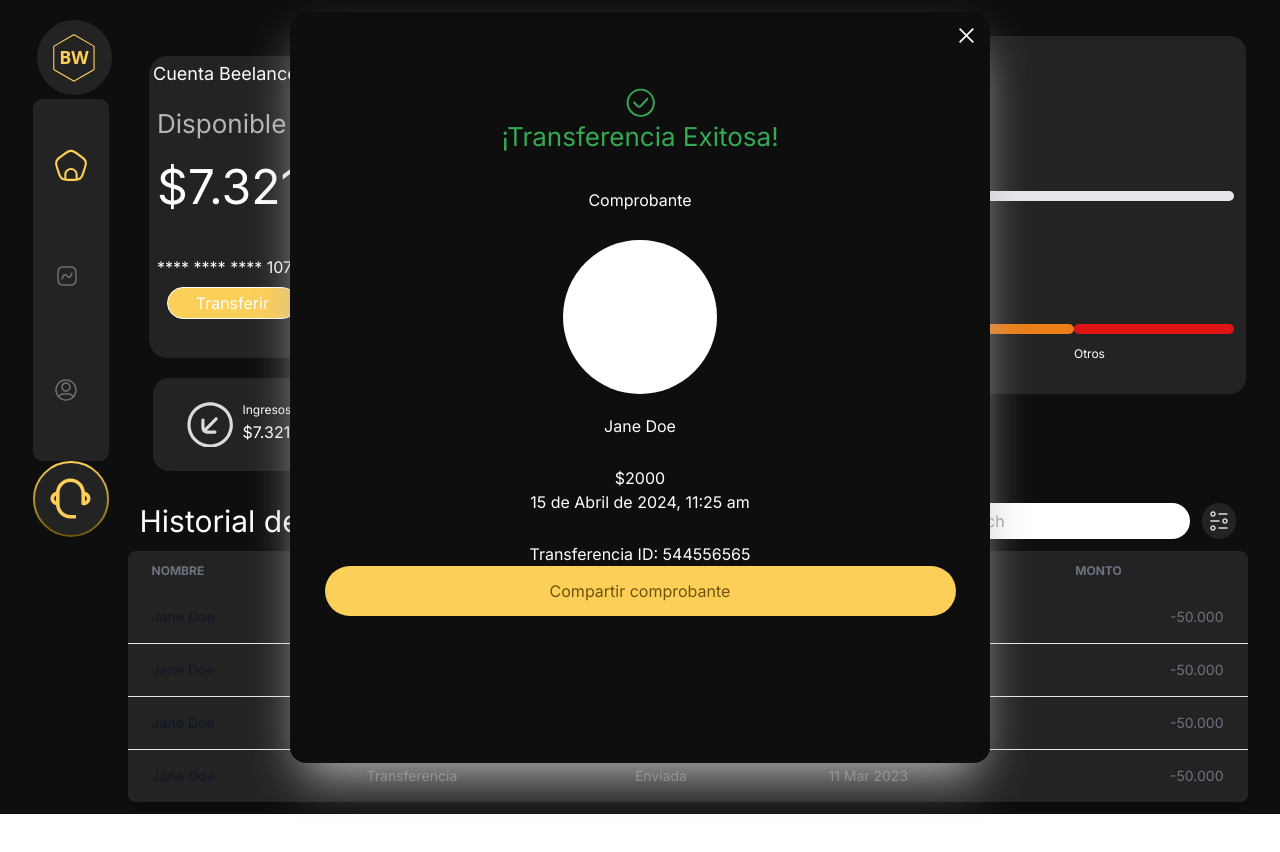
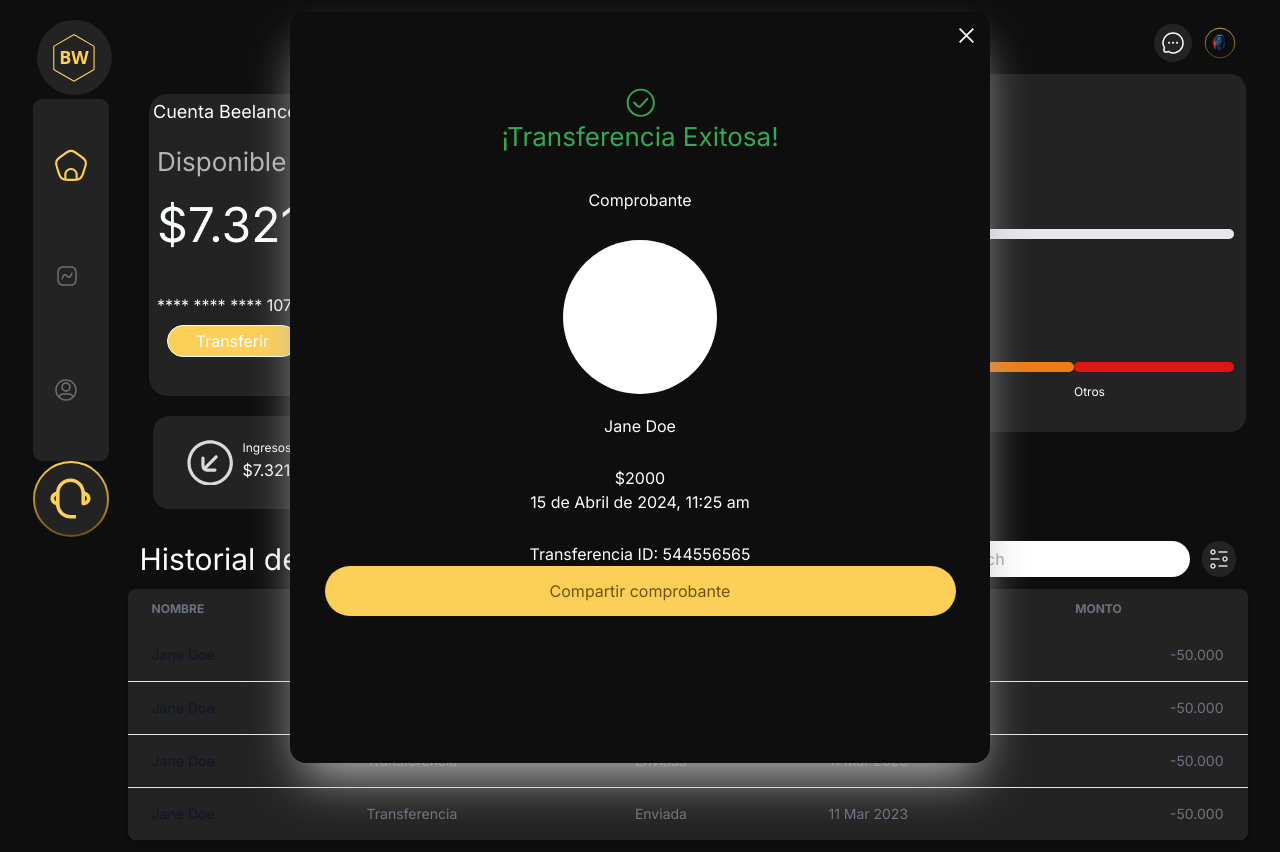
Before and after one commit to AheverMateo/BeeWallet, a React (Vite) app in the folder Front/: page /dashboard/transference/amount/successful in a window 1280 px wide. Before the commit the page ends 814 px from the top, so only its background shows below. Built offline with nearby package versions, Linux system fonts and the light colour scheme; the HTML template or start-up script is replaced by a standard one.

Commit message:
se ha modificado HeadR.tsx

```diff
--- a/Front/src/app/dashboard.tsx
+++ b/Front/src/app/dashboard.tsx
@@ -4,10 +4,10 @@ import AcData2 from "./dashboard/AccountData2";
 import AccountData3 from "./dashboard/AccountData3";
 import Movements from "./dashboard/Movements";
 import SideBar from "./dashboard/SideBar";
-import React, { useState } from "react";
 import SideBarHeader1 from "./dashboard/SideBarHeader1";
 import SideBarHeader2 from "./dashboard/SideBarHeader2";
 import SideBarFooter from "./dashboard/SideBarFooter";
+import HeadR from "./dashboard/HeadR";
 
 
 export default function Dashboard( ) {
@@ -22,11 +22,12 @@ export default function Dashboard( ) {
           <SideBar />
         </section>
         <div>
-          <section className="p-3 relative w-[100%] flex justify-center">
+          <section className="p-3 relative w-[100%] flex justify-between">
             <div className=" md:hidden">
               <SideBarHeader1 />
             </div>
-
+            <br />
+            <HeadR />
           </section>
           <section className=" max-md:flex max-md:justify-center max-md:flex-col">
             <div
--- a/Front/src/app/dashboard/HeadR.tsx
+++ b/Front/src/app/dashboard/HeadR.tsx
@@ -2,7 +2,7 @@ import React from 'react'
 
 const HeadR = () => {
   return (
-    <div className="absolute inset-y-0 right-0 flex items-center gap-3">
+    <div className=" flex items-center gap-3">
               <div className="bg-[#232323]  p-2 rounded-full">
                 <img
                   src="/icons/Message 28.svg"
```
